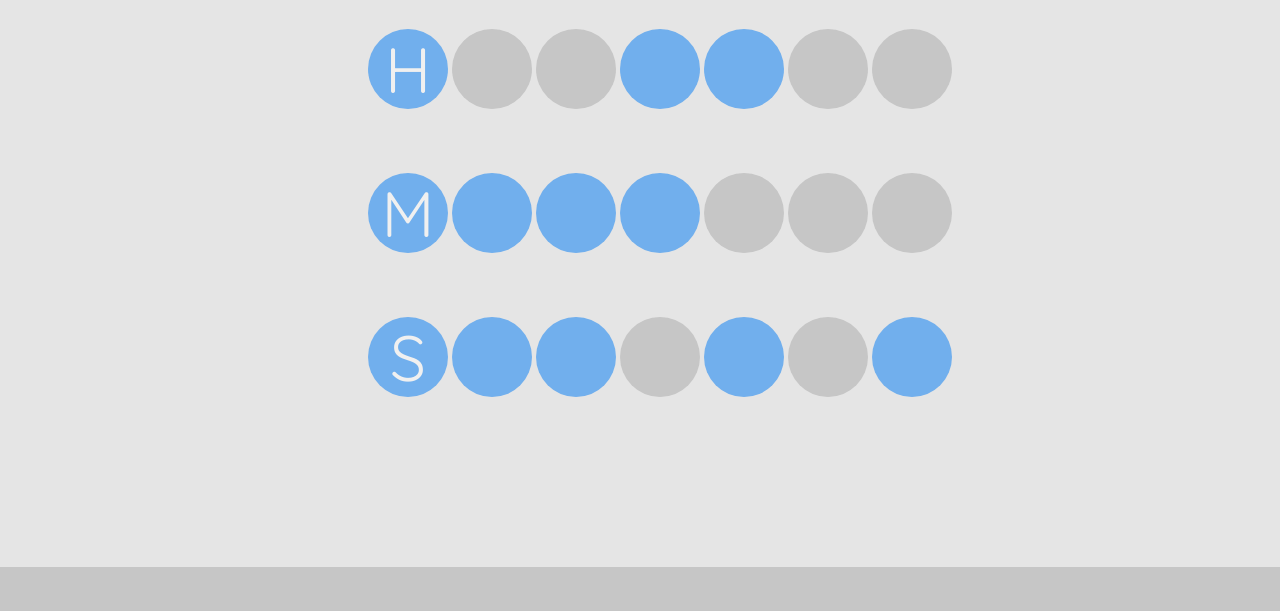
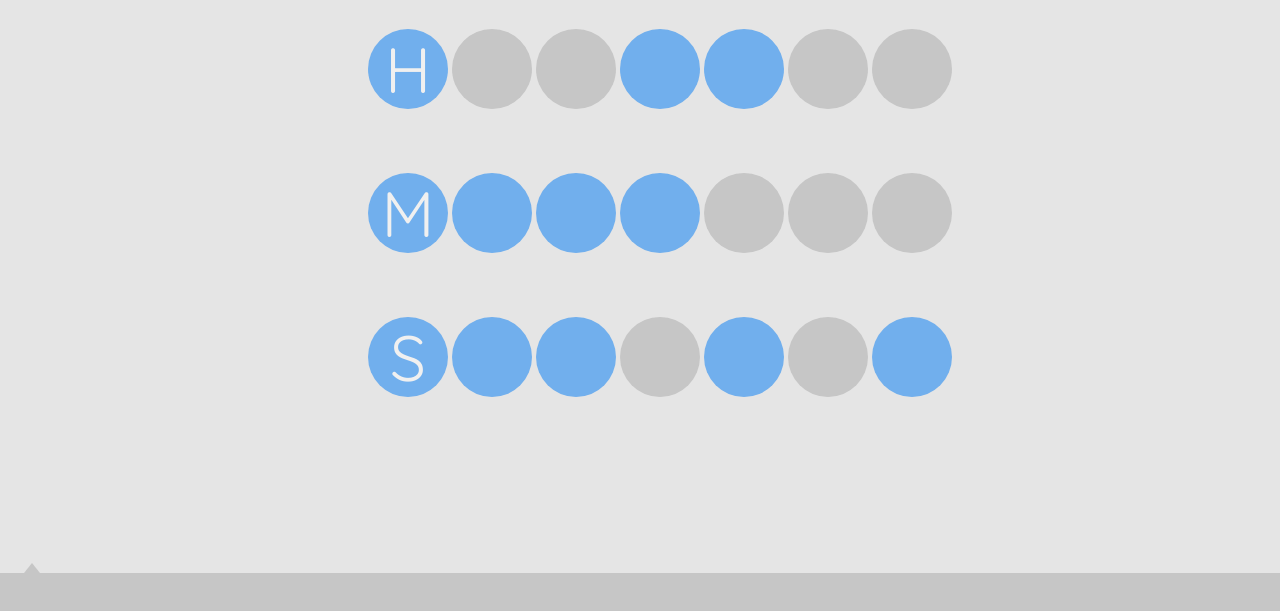
Before and after one commit to LeoRiether/binaryclock, a plain HTML site: page index.html in a window 1280 px wide. Shown: the part 179-790 px from the top of the page. Drawn offline with Linux system fonts and the light colour scheme.

Commit message:
Update app.css

```diff
--- a/app.css
+++ b/app.css
@@ -50,15 +50,18 @@ body {
 .footer {
   padding: 24px;
   background: #C6C6C6;
+  position: relative;
 }
 .footer:before {
+  position: absolute;
   content: " ";
   display: block;
   width: 0;
   height: 0;
-  border-left: 6px solid transparent;
-  border-right: 6px solid transparent;
-  border-bottom: 6px solid #C6C6C6;
+  border-left: 8px solid transparent;
+  border-right: 8px solid transparent;
+  border-bottom: 10px solid #C6C6C6;
+  top: -10px;
 }
 
 .wrapper {
```
